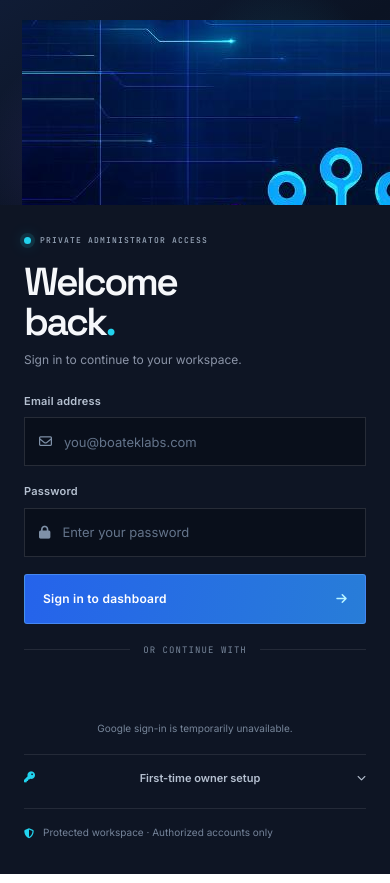
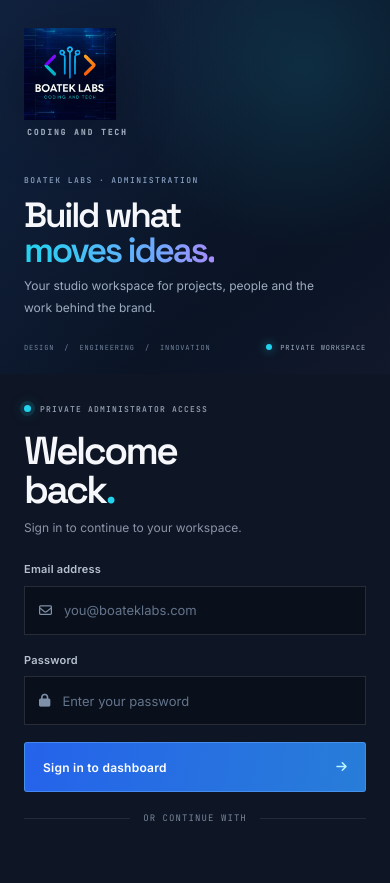
Before and after one commit to boatek-labs/boateklabs, a website: page public/admin/index.html in a window 390 px wide. Shown: the top 883 px of the page. Drawn offline with Linux system fonts and the light colour scheme; no server answers.

Commit message:
Simplify admin branding and remove decorative shapes

```diff
--- a/public/admin/admin.css
+++ b/public/admin/admin.css
@@ -377,3 +377,73 @@ body.role-owner .admin-nav-item.owner-only{ display:flex; }
  .login-panel{padding:25px 18px 28px}.login-kicker{letter-spacing:.09em}
 }
 @media(prefers-reduced-motion:reduce){.login-submit,.login-submit i,.owner-setup summary i:last-child{transition:none}}
+
+
+/* Clean brand-led sign-in artwork — use the actual public-site logo. */
+.login-art{
+  min-height:680px;
+  padding:clamp(30px,4.2vw,54px);
+  background:linear-gradient(145deg,#0e1b32 0%,#091323 58%,#10172a 100%);
+  isolation:isolate;
+}
+.login-art:before{
+  content:"";position:absolute;inset:0;z-index:-1;
+  background:radial-gradient(ellipse at 78% 18%,rgba(34,211,238,.12),transparent 42%),
+             linear-gradient(115deg,rgba(59,130,246,.07),transparent 55%);
+}
+.art-grid,.art-orbit,.art-shape{display:none!important}
+.art-topline,.login-mobile-brand{display:none!important}
+.brand-stage{display:flex;flex-direction:column;align-items:flex-start;gap:12px}
+.brand-logo{
+  display:block;width:clamp(150px,19vw,218px);height:auto;max-height:150px;
+  object-fit:contain;object-position:left center;border-radius:0;
+  filter:drop-shadow(0 12px 28px rgba(0,0,0,.22));
+}
+.brand-caption{
+  color:#aab8ca;font:600 9px 'JetBrains Mono',monospace;
+  letter-spacing:.28em;text-transform:uppercase;padding-left:3px;
+}
+.brand-message{max-width:460px;margin:54px 0 62px}
+.brand-overline{color:#8da5c6;font:500 9px 'JetBrains Mono',monospace;letter-spacing:.18em}
+.brand-message h2{
+  color:#f5f7fa;font:600 clamp(44px,5.4vw,72px)/.99 'Space Grotesk',sans-serif;
+  letter-spacing:-.065em;margin:18px 0 18px;
+}
+.brand-message h2 span{
+  background:linear-gradient(90deg,#22d3ee,#6fa8ff 70%,#a78bfa);
+  -webkit-background-clip:text;background-clip:text;color:transparent;
+}
+.brand-message p{max-width:340px;color:#9eacc0;font-size:13px;line-height:1.8}
+.brand-footer{
+  display:flex;align-items:center;justify-content:space-between;gap:14px;flex-wrap:wrap;
+  color:#71829a;font:8px 'JetBrains Mono',monospace;letter-spacing:.12em;
+}
+.brand-live{display:inline-flex;align-items:center;gap:8px;color:#9eacc0}
+.brand-live i{width:6px;height:6px;border-radius:50%;background:#22d3ee;box-shadow:0 0 10px rgba(34,211,238,.65)}
+@media(max-width:900px) and (min-width:641px){
+ .login-art{padding:28px;min-height:650px}
+ .brand-logo{width:clamp(130px,17vw,175px)}
+ .brand-message{margin:40px 0}
+ .brand-message h2{font-size:clamp(40px,5vw,56px)}
+ .brand-footer{font-size:7px}
+}
+@media(max-width:640px){
+ .login-art{
+   display:flex;min-height:0;height:auto;max-height:none;padding:28px 24px 22px;
+   gap:24px;background:linear-gradient(145deg,#0e1b32,#0a1425 72%,#11182b);
+ }
+ .brand-stage{gap:7px}
+ .brand-logo{width:clamp(132px,42vw,176px);max-height:92px}
+ .brand-caption{font-size:8px;letter-spacing:.24em}
+ .brand-message{margin:4px 0 0;max-width:100%}
+ .brand-overline{font-size:8px}
+ .brand-message h2{font-size:clamp(34px,9vw,46px);margin:9px 0 8px}
+ .brand-message p{font-size:12px;max-width:320px}
+ .brand-footer{font-size:7px;gap:8px}
+}
+@media(max-width:360px){
+ .login-art{padding:24px 19px 19px;gap:20px}
+ .brand-logo{width:132px}
+ .brand-message h2{font-size:34px}
+ .brand-footer{letter-spacing:.07em}
+}
```
